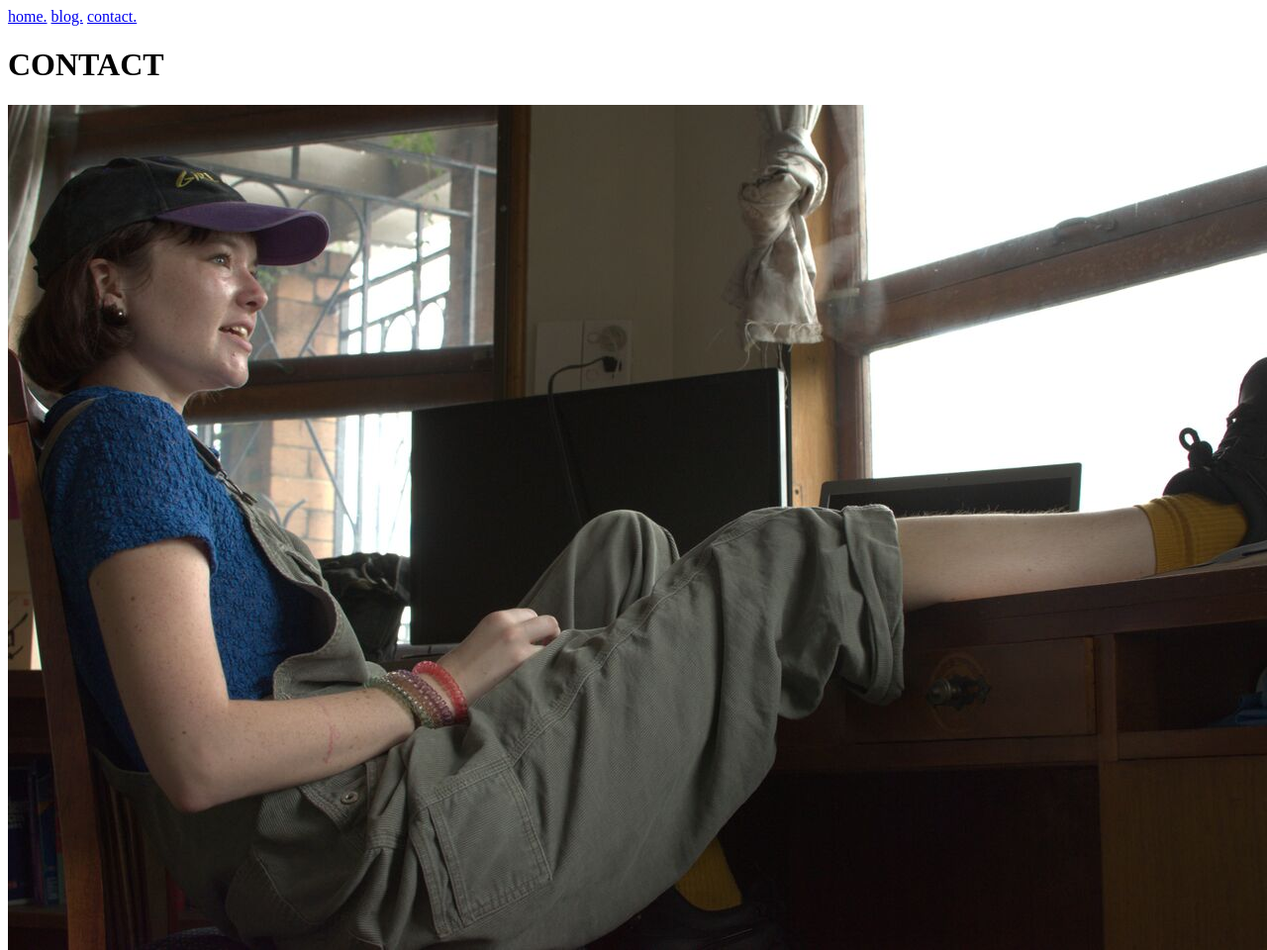
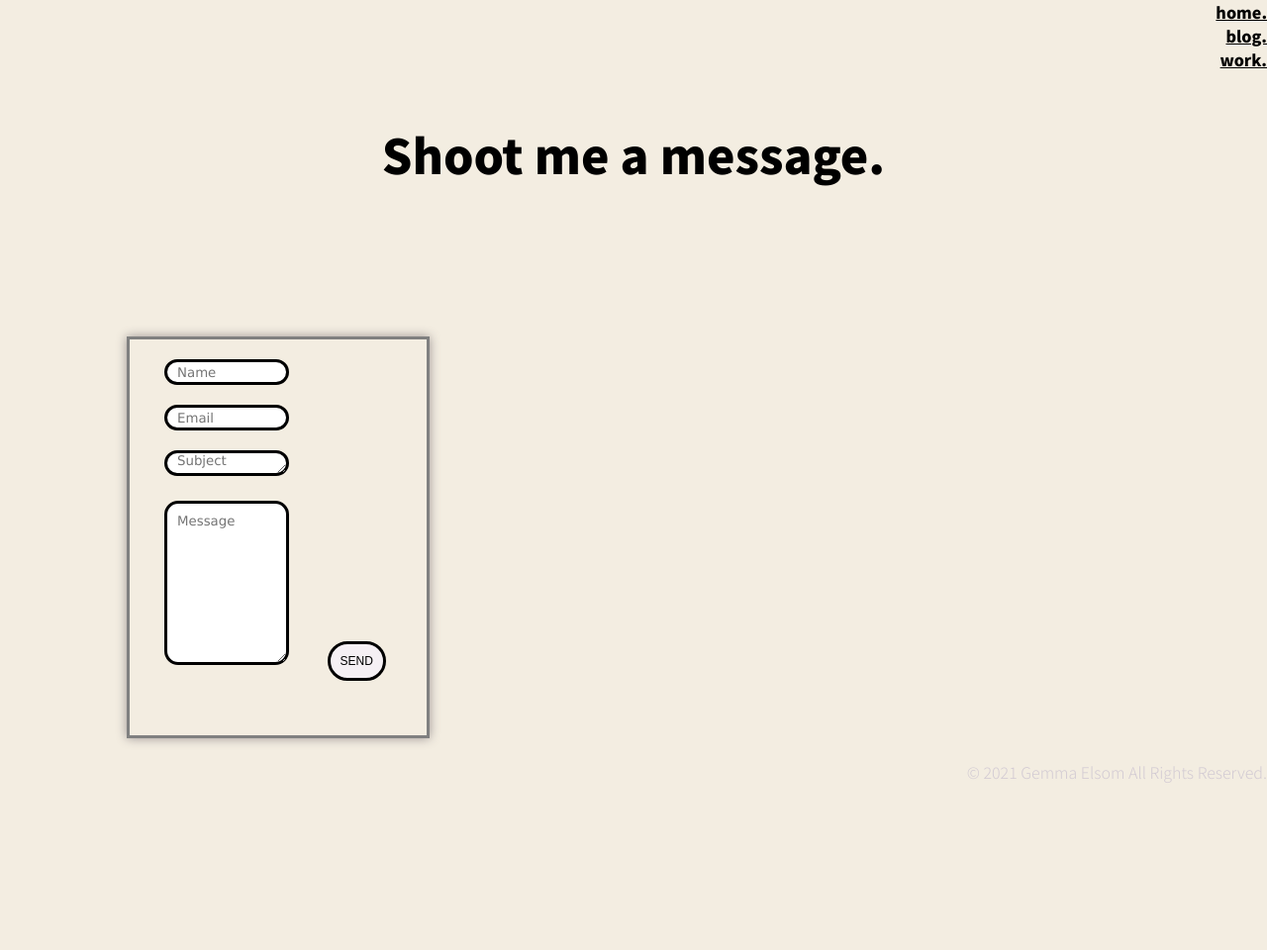
Before and after one commit to gemmaelsom/website, a plain HTML site: page contact.html in a window 1280 px wide. Shown: the whole page at 99% size. After the commit the page ends 800 px from the top, so only its background shows below. Drawn offline with Linux system fonts and the light colour scheme.

Commit message:
Setup CSS Layout and images
Added images to HTML and setup CSS layout

```diff
--- a/contact.html
+++ b/contact.html
@@ -10,11 +10,40 @@
     <header>
         <a class="header" id="home" href="./index.html">home.</a>
         <a class="header" id="blog" href="./blog.html">blog.</a>
-        <a class="header" id="work" href="./work.html">contact.</a>
-        <h1>CONTACT</h1>
+        <a class="header" id="work" href="./work.html">work.</a>
+        <h1 class="hello">Shoot me a message.</h1>
 
     </header>
     <link rel="stylesheet" href="style.css">
-    <img id="mainphoto" src= "at3.jpg" alt="An image of Gemma">
+
+    <social-media>
+
+
+    </social-media>
+
+<form
+action="https://formspree.io/f/xeqpygrz"
+method="POST"
+>
+<label>
+    <input type="name" class="input-field" placeholder="Name">
+</label>
+<label>
+  <input type="email" class="input-field" placeholder="Email">
+</label>
+<label>
+    <textarea type="subject" class="input-field" placeholder="Subject"></textarea>
+  </label>
+<label>
+  <textarea type="message" class="input-field textarea-field" placeholder="Message"></textarea>
+</label>
+
+<button type="submit" class="button">SEND</button>
+</form>
 </body>
+<footer>
+  <section>
+    <p>© 2021 Gemma Elsom All Rights Reserved.</p>
+  </section>
+  </footer>
 </html>
--- /dev/null
+++ b/style.css
@@ -0,0 +1,135 @@
+@import url('https://fonts.googleapis.com/css2?family=Noto+Sans+JP:wght@900&display=swap');
+@import url('https://fonts.googleapis.com/css2?family=Noto+Sans+JP:wght@300;900&display=swap');
+
+/* All Pages */
+* {
+    margin:0;
+    padding:0;
+}
+
+/* All Pages */
+footer{
+    position:fixed;
+    bottom: 0;
+    width: 100%;
+    height: 2em;
+    text-align:right;
+    color:rgb(211, 203, 211);
+    font-size: 1rem;
+    font-family:'Noto Sans JP', sans-serif;
+}
+/* All Pages */
+.header {
+    font-family: 'Noto Sans JP', sans-serif;
+    font-weight: bold;
+    display: flex;
+    text-align:right;
+    flex-direction: column-reverse;
+    justify-content: space-around;
+    color: black;
+    font-weight: bolder;
+}
+/* All Pages */
+body {
+    background-color:rgb(243, 237, 225);
+    font-family:'Noto Sans JP', sans-serif;
+}
+
+/* Contact Page */
+.hello{
+    margin:1em;
+    text-align: center;
+    font-size: 3em;
+}
+
+form {
+    width: 300px;
+    height:400px;
+    background-color:rgb(243, 237, 225);
+    box-shadow: 0px 0px 10px 0px rgb(155, 147, 147);
+    top: 30%;
+    left: 10%;
+    position: fixed;
+    border: solid grey;
+    margin-top: 100px;
+}
+
+/* Contact Page */
+label {
+    margin: 35px;
+}
+/* Contact Page */
+.input-field {
+    width: 100px;
+    height: 20px;
+    margin-top: 20px;
+    padding-left: 10px;
+    padding-right: 10px;
+    border: 3px solid black;
+    border-radius: 14px;
+    outline: none;
+    font-family: Verdana, Geneva, Tahoma, sans-serif;
+}
+/* Contact Page */
+.textarea-field {
+    height: 150px;
+    padding-top: 10px;
+}
+/* Contact Page */
+.button {
+    border-radius: 300px;
+    color: black;
+    margin-top: 18px;
+    padding: 10px;
+    background-color: #f5f0f4;
+    font-size: 12px;
+    border:solid black;
+    cursor: pointer;
+}
+/* Blog Page */
+.blog.html {
+    padding:50px;
+    margin:50px;
+    max-height: 400px;
+    max-width: 400px;
+    font-family: 'Noto Sans JP', sans-serif;
+}
+
+/* Blog Page */
+.blogposts {
+    padding:10px;
+    margin-top: 40px;
+}
+/* Blog Page */
+h2 {
+    margin-top:100px;
+    margin-left:50px;
+    margin-bottom: 0px;
+    font-weight: lighter;
+}
+
+/* Blog Page */
+.images {
+    max-width:100%;
+}
+
+/* Home Page */
+.bgimage {
+    padding:20em;
+    background-image: url("at3.jpg");
+    background-repeat: no-repeat;
+    background-position: 10px 10px;
+    opacity: 70%;
+}
+/* Home Page */
+.main-title {
+    position:absolute;
+    top: 50%;
+    height:510em;
+    display:inline;
+    color:black;
+    font-size: 5em;
+    font-weight:600;
+    margin:10px;
+    max-width: 100%;
+}
```
Also changed, not shown: blog.html (+38 -4 lines), index.html (+10 -5 lines), work.html (+2 -2 lines), GitHub-Mark-120px-plus.png (added), cinqueterre.jpg (added), gluten.jpg (added), hiking.jpg (added), italy.jpg (added), italy2.jpg (added), 1 other file.
